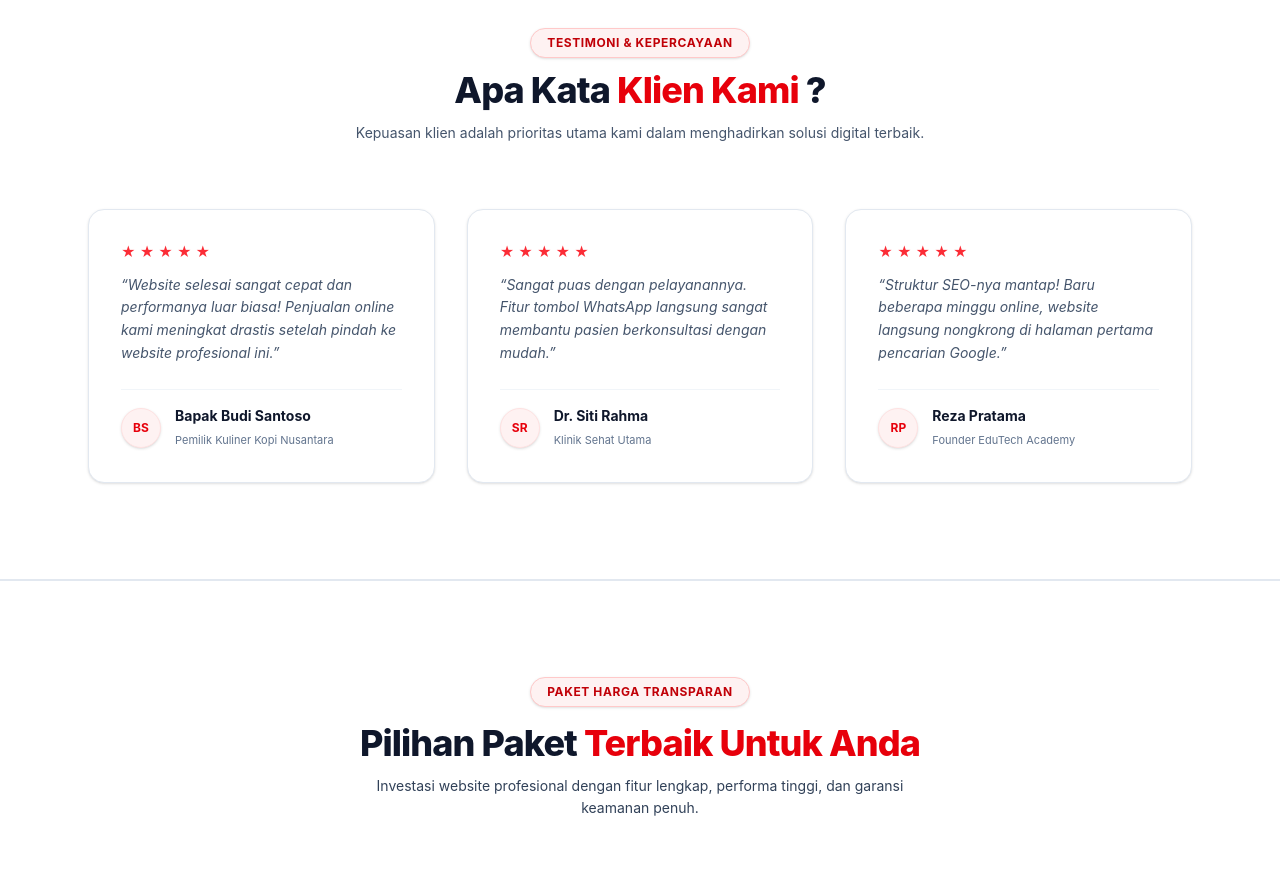
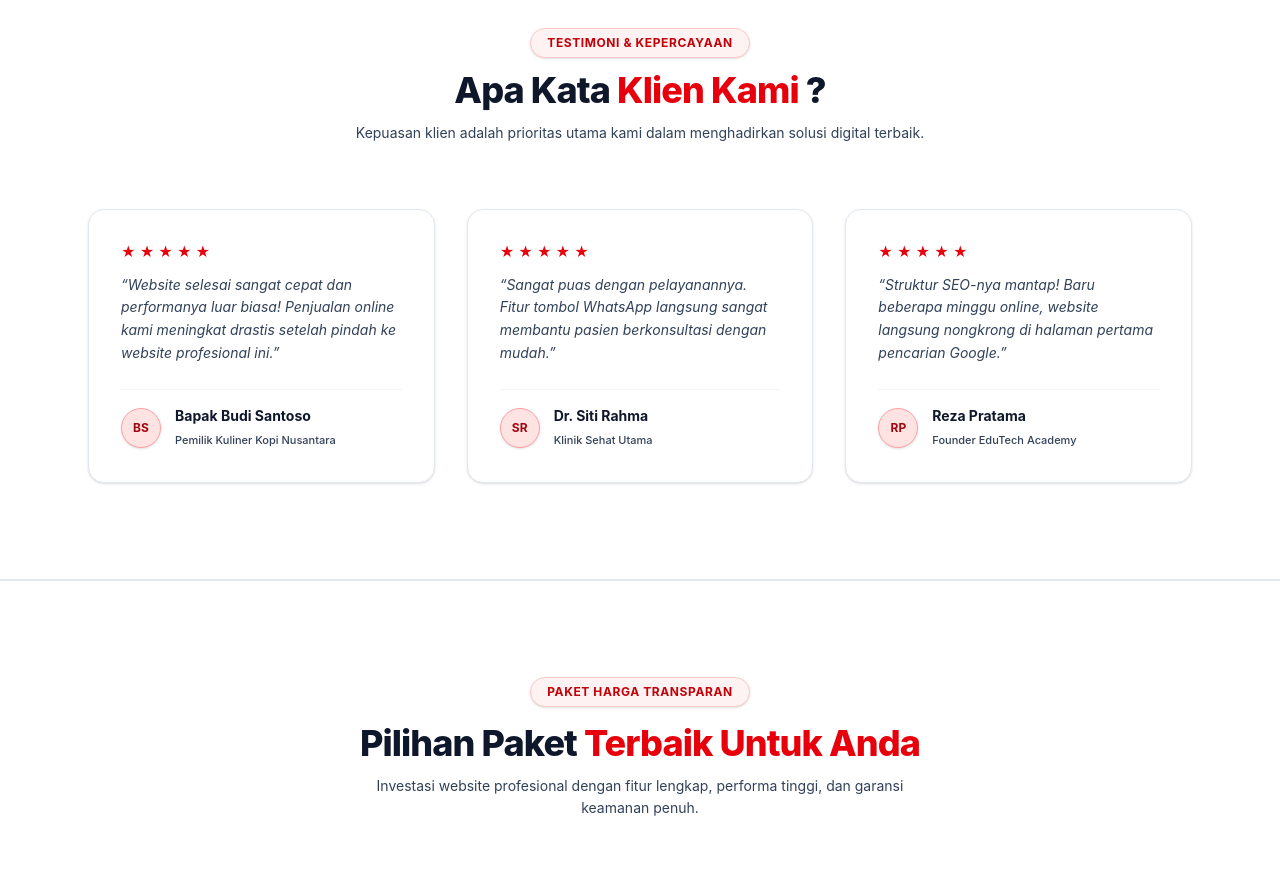
Before and after one commit to iwanbako/gunawan, an Astro site: page / in a window 1280 px wide. Shown: the part 4460-5333 px from the top of the page. Built offline with nearby package versions, Linux system fonts and the light colour scheme; Astro itself is replaced by a stand-in of ours.

Commit message:
First commit - Konversi KerabatWeb Astro

```diff
--- a/src/components/sections/TestimonialSection.astro
+++ b/src/components/sections/TestimonialSection.astro
@@ -71,7 +71,7 @@ const defaultSubtitle = kabupaten
         )}
       </h2>
 
-      <p class="mt-3 text-xs sm:text-sm text-slate-600 max-w-xl mx-auto leading-relaxed font-normal">
+      <p class="mt-3 text-xs sm:text-sm text-slate-700 max-w-xl mx-auto leading-relaxed font-normal">
         {subtitle ?? defaultSubtitle}
       </p>
     </div>
@@ -82,28 +82,28 @@ const defaultSubtitle = kabupaten
         <div class="bg-white border border-slate-200 rounded-2xl p-6 sm:p-8 transition-all duration-200 flex flex-col justify-between hover:border-red-500 hover:shadow-lg hover:-translate-y-1 group shadow-sm">
           <div>
             <!-- Rating Bintang -->
-            <div class="flex items-center gap-1 text-red-500 mb-3 text-sm">
+            <div class="flex items-center gap-1 text-red-600 mb-3 text-sm">
               {Array.from({ length: t.rating }).map(() => (
                 <span>★</span>
               ))}
             </div>
 
             <!-- Komentar -->
-            <p class="text-xs sm:text-sm text-slate-600 leading-relaxed italic mb-6 font-normal">
+            <p class="text-xs sm:text-sm text-slate-700 leading-relaxed italic mb-6 font-normal">
               &ldquo;{t.comment}&rdquo;
             </p>
           </div>
 
           <!-- Profil Pemberi Ulasan -->
           <div class="flex items-center gap-3.5 pt-4 border-t border-slate-100 group-hover:border-red-100 transition-colors">
-            <div class="w-10 h-10 rounded-full bg-red-50 border border-red-100 text-red-600 flex items-center justify-center text-xs font-bold shadow-sm">
+            <div class="w-10 h-10 rounded-full bg-red-100 border border-red-300 text-red-800 flex items-center justify-center text-xs font-bold shadow-sm">
               {t.initial}
             </div>
             <div>
               <h3 class="font-bold text-slate-900 text-sm group-hover:text-red-600 transition-colors">
                 {t.name}
               </h3>
-              <span class="text-[11px] text-slate-500 font-normal">
+              <span class="text-[11px] text-slate-700 font-medium">
                 {t.business}
               </span>
             </div>
```
